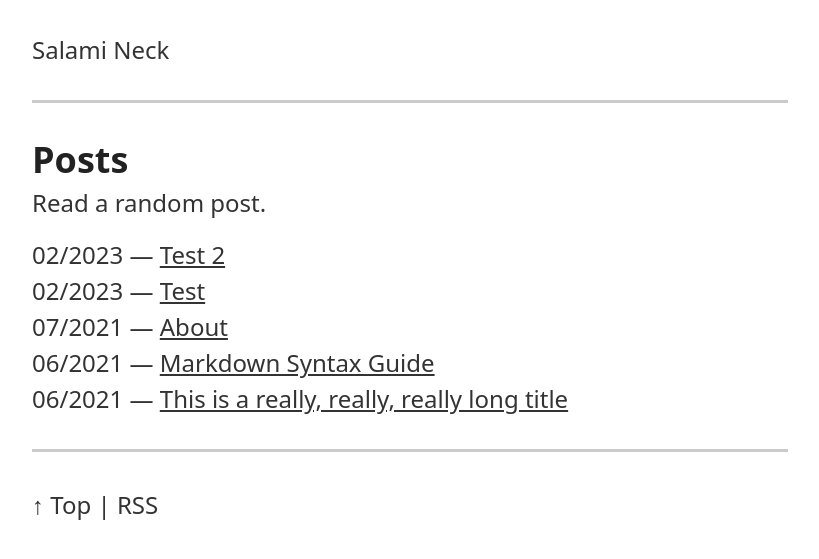
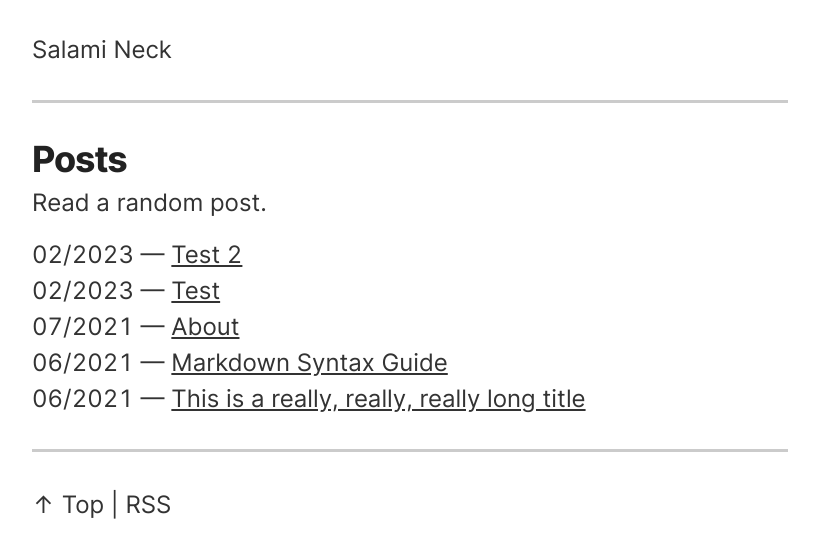
Before and after one commit to ajpwalser/ajpwalser.github.io, a Jekyll site: the page built from index.html, in a window 1280 px wide. Shown: the top 559 px of the page, without its empty margins (230-1049 px from the left). Built offline with Jekyll 4.4.1, drawn with Linux system fonts in a browser that asks for light colours.

Commit message:
Update style.css

```diff
--- a/css/style.css
+++ b/css/style.css
@@ -1,5 +1,5 @@
 :root {
-    --font-body: system-ui, 'Noto Emoji', sans-serif;
+    --font-body: 'Inter', sans-serif;
     --color-background: #fff;
     --color-background-secondary: #203851;
     --color-background-tertiary: #f0f0f0;
@@ -70,7 +70,8 @@ header {
 }
 h1, h2, h3 {
     color: var(--color-text-heading);
-    font-weight: 800;
+    letter-spacing: -0.03em;
+    font-weight: 740;
     line-height: 1.2;
 }
 h1 {
```
